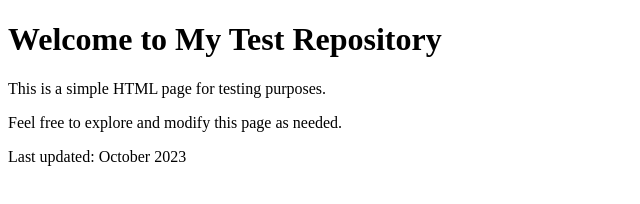
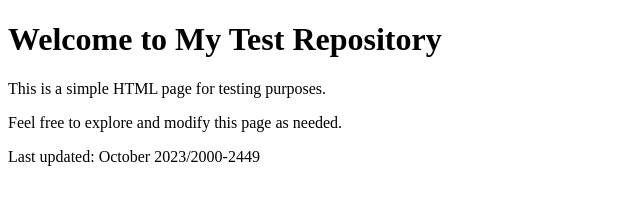
Before and after one commit to Ekta0108/LearningGit, a plain HTML site: page index.html in a window 1280 px wide. Shown: the full height of the page, 0-640 px from the left. Drawn offline with Linux system fonts and the light colour scheme.

Commit message:
Adding new year

```diff
--- a/index.html
+++ b/index.html
@@ -7,6 +7,6 @@
     <h1>Welcome to My Test Repository</h1>
     <p>This is a simple HTML page for testing purposes.</p>
     <p>Feel free to explore and modify this page as needed.</p>
-    <p>Last updated: October 2023</p>
+    <p>Last updated: October 2023/2000-2449</p>
 </body>
 </html>
```
